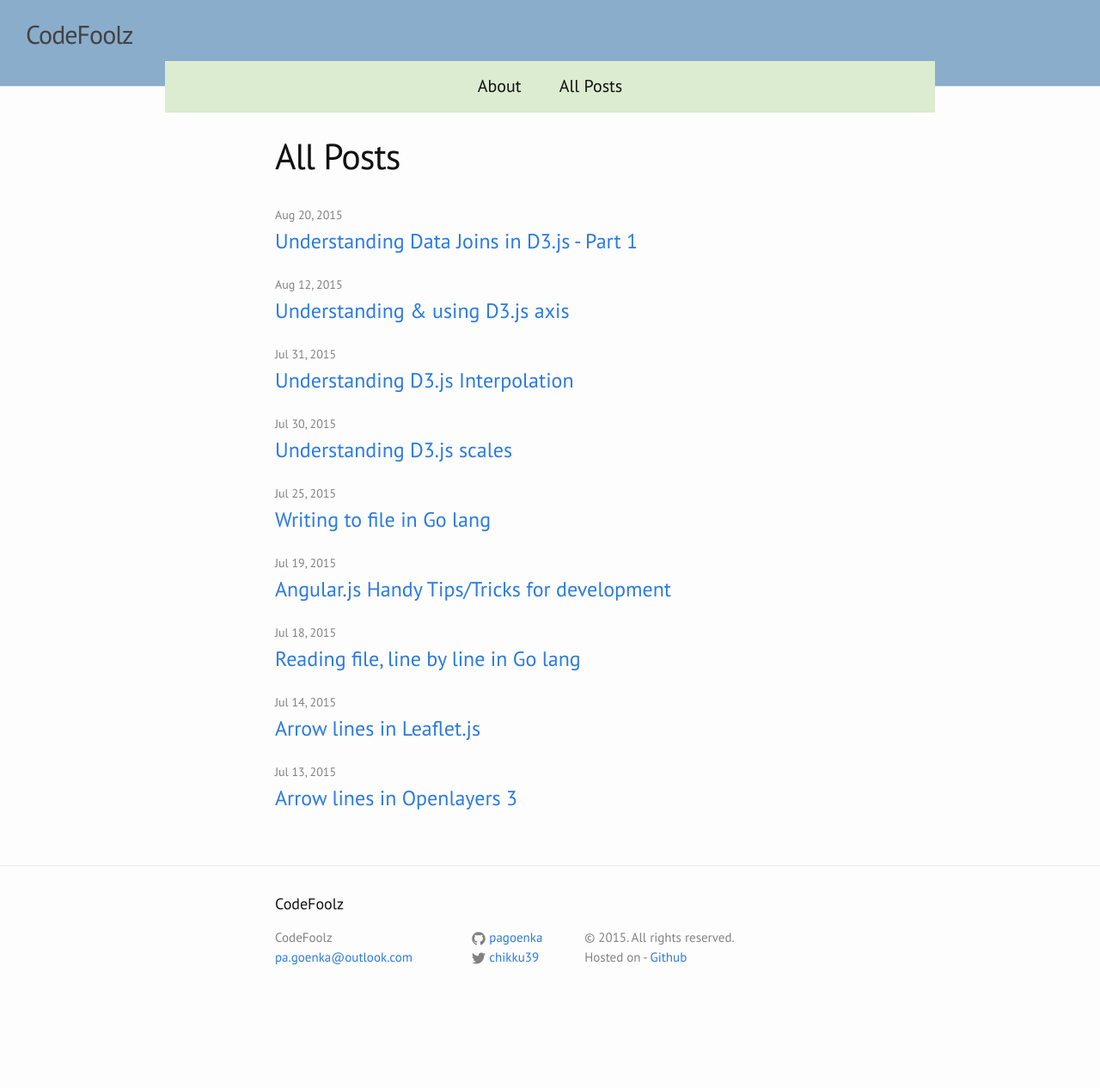
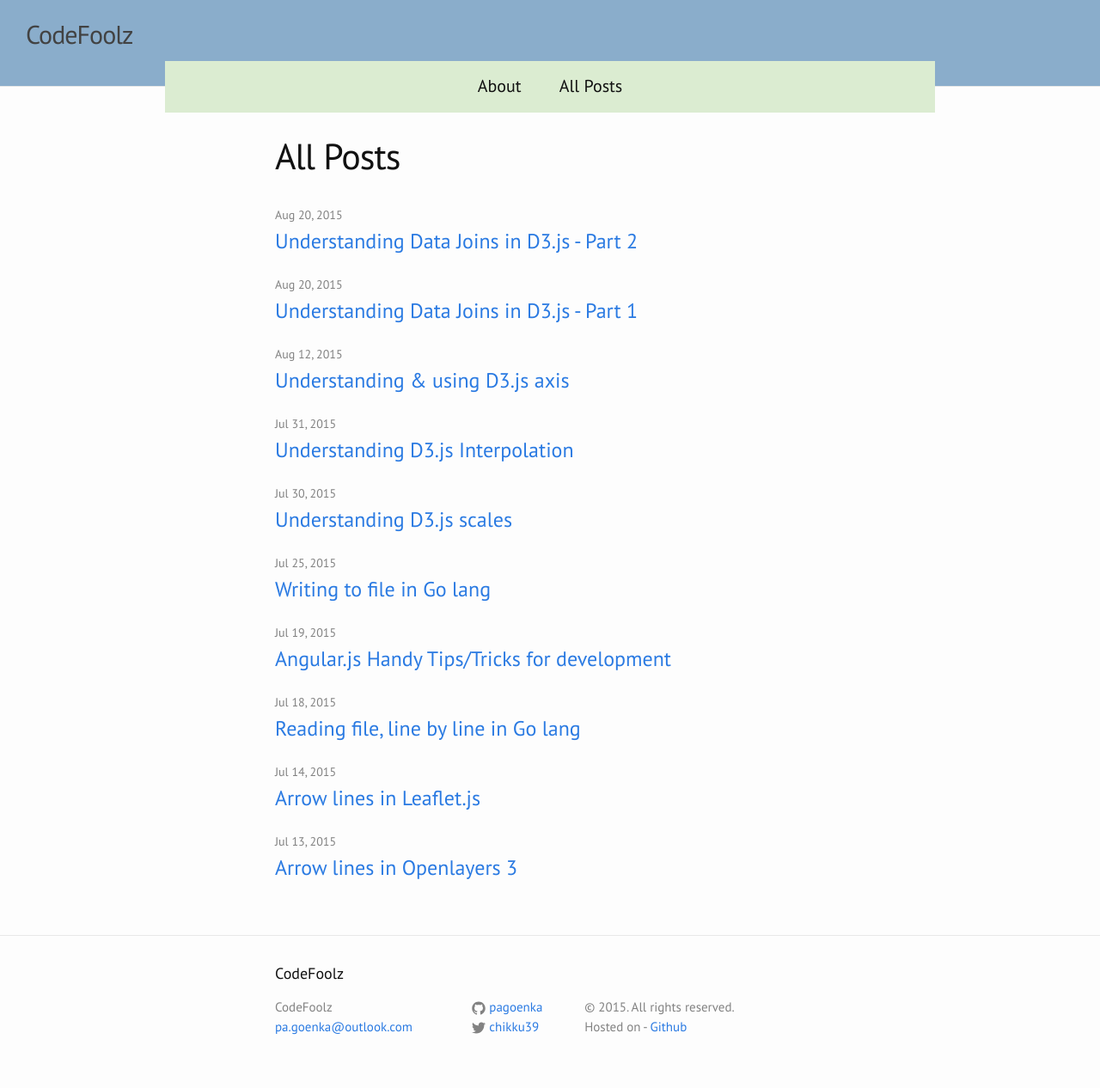
Before and after one commit to pagoenka/pagoenka.github.io, a Jekyll site: the page built from all-post.md, in a window 1280 px wide. Shown: the whole page at 86% size. Built offline with Jekyll 4.4.1, drawn with Linux system fonts in a browser that asks for light colours; before the commit the page ends 1185 px from its top, so only the background shows below that; some of the changed lines change nothing that is shown.

Commit message:
data joins part 2

```diff
--- a/_posts/2015-08-20-Understanding-data-joins-d3js-part1.markdown
+++ b/_posts/2015-08-20-Understanding-data-joins-d3js-part1.markdown
@@ -3,7 +3,7 @@ layout: post
 title:  "Understanding Data Joins in D3.js - Part 1"
 date:   2015-08-20 11:00:00
 categories: blog javascript
-tags: javascript d3.js charts datajoins
+tags: javascript d3.js d3 charts datajoins databinding
 comments: true
 ---
 
@@ -175,7 +175,7 @@ This call to data does few things -
 
  - like we saw above, it joins the data with elements based on index
 
- - it returns the *selection of element* for which data has been joined, so in [Case 1]({{page.url}}#case1) we will get selection of 3 divs, in [Case 2]({{page.url}}#case2) we get selection of 3 divs & not 4, in [Case 3]({{page.url}}#case3) we get selection of 2 divs & not 3. These selections are called **Update** selection, and we captured it in variable *updateDivSelection*
+ - it returns the *selection of element (divs)* for which data has been joined, so in [Case 1]({{page.url}}#case1) we will get selection of 3 divs, in [Case 2]({{page.url}}#case2) we get selection of 3 divs & not 4, in [Case 3]({{page.url}}#case3) we get selection of 2 divs & not 3. These selections are called **Update** selection, and we captured it in variable *updateDivSelection*
 
  - if there are more number of elements in array passed compared to divs as in [Case 2]({{page.url}}#case2), it creates the placeholder div elements for these extra data elements, and you can access those using **enter()** call. This can be used to add new divs for the data element for which no div was available.
 
@@ -264,4 +264,4 @@ updateDivSelection.exit().remove();
 
 <iframe width="100%" height="300" src="//jsfiddle.net/codefoolz/5zfd88ay/embedded/result,js,html,css/" allowfullscreen="allowfullscreen" frameborder="0"></iframe>
 
-So this explains how data, enter and exit works, we will see some further details about key function and how to use object as data in part 2 of this article, hope this cleared basics of Data joins in d3.js.
+So this explains how data, enter and exit works, we will see some further details about key function and how to use object as data in [part 2]({% post_url 2015-08-20-Understanding-data-joins-d3js-part2 %}) of this article, hope this cleared basics of Data joins in d3.js.
--- /dev/null
+++ b/_posts/2015-09-23-Understanding-data-joins-d3js-part2.markdown
@@ -0,0 +1,503 @@
+---
+layout: post
+title:  "Understanding Data Joins in D3.js - Part 2"
+date:   2015-08-20 11:00:00
+categories: blog javascript
+tags: javascript d3.js d3 charts datajoins databinding
+comments: true
+---
+
+So in my previous post [Understanding Data Joins in D3.js - Part 1]({% post_url 2015-08-20-Understanding-data-joins-d3js-part1 %})  we saw basics of Data joins, here we will see some more details but first a quick recap-
+
+**Quick recap -**
+
+- use data() to assign data to elements, it returns the collection of element for which corresponding data was present, called as update selection
+- by default data mapping i.e assigning data to element is done based on index of data and element
+- enter() returns you collection of (placeholder) elements for which data was present but no element was found in dom, and this can be used to create new elements in dom using append()
+- exit() return you collection of elements for which no corresponding data was present but element was there in dom, and this can be used to remove such elements using remove()
+
+
+Keeping above things in mind consider now we have data as this -
+
+{% highlight javascript%}
+ var dataArray = [
+	{value : 'one', color:'red', width: 100},
+	{value: 'two', color:'green', width: 200},
+	{value: 'three', color:'blue', width: 150},
+	{value: 'four', color:'yellow', width: 300}
+]
+{% endhighlight %}
+
+Each object in array has properties - **value, color and width**, we will use these to plot divs.
+Now say initially we dont have any divs present in body -
+
+{% highlight html%}
+<!-- no div elements initially -->
+<body>
+
+</body>
+{% endhighlight %}
+
+And we want to div for each object in array, that should be easy right?, we know we can use enter() function for cases where we dont have corresponding elements and append those, lets do that -
+
+{% highlight javascript%}
+ function render(data) {
+ 	//First use data function and pass data
+	var updateDivSelection = d3.select('body').selectAll('div').
+		data(data);
+	//But updateDivSelection will be empty
+
+	//Use enter to append the divs
+	var enterDivSelection = updateDivSelection.enter().
+		append('div').
+		text('div');
+}
+
+//Calling render function and passing the data
+render(dataArray);
+{% endhighlight %}
+
+Working example -
+
+<iframe width="100%" height="300" src="//jsfiddle.net/codefoolz/bry3gjsm/embedded/result,js,html,css/" allowfullscreen="allowfullscreen" frameborder="0"></iframe>
+
+This works as expected, but we haven't used the data from object for text and stylling div. Lets do that -
+
+{% highlight javascript%}
+ function render(data) {
+ 	//First use data function and pass data
+	var updateDivSelection = d3.select('body').selectAll('div').
+		data(data);
+	//But updateDivSelection will be empty
+
+	//Use enter to append the divs
+	var enterDivSelection = updateDivSelection.enter().
+		append('div').
+		text(function(d) { return d.value }).  //for inner text
+		style({
+			'background-color': function(d){ return d.color },
+			'width': function(d){ return d.width + 'px' }
+		}); //For stylling of div
+}
+
+//Calling render function and passing the data
+render(dataArray);
+{% endhighlight %}
+
+Here if you observe we have used [text()](https://github.com/mbostock/d3/wiki/Selections#text) and [style()](https://github.com/mbostock/d3/wiki/Selections#style) functions for text and stylling of divs, and to which we pass functions to extract value from object.
+
+{% highlight javascript%}
+	text(function(d) { return d.value })
+{% endhighlight %}
+
+{% highlight javascript%}
+style({
+	'background-color': function(d){ return d.color },
+	'width': function(d){ return d.width + 'px' }
+})
+{% endhighlight %}
+
+Here in **'d'** in function parameter is complete object corresponding to the element, and the we use that object to extract what we want from it.
+
+{% highlight javascript%}
+{ value: 'anyValue', color:'anyColor', width: anyWidth }
+{% endhighlight%}
+
+Lets see this in action -
+
+<iframe width="100%" height="300" src="//jsfiddle.net/codefoolz/L8qqyjdg/embedded/result,js,html,css/" allowfullscreen="allowfullscreen" frameborder="0"></iframe>
+
+**Note -** We could have combined data & enter statements like -
+
+{% highlight javascript%}
+
+	var updateDivSelection = d3.select('body').selectAll('div').
+		data(data).
+		enter().
+		append('div').
+		text(function(d) { return d.value }).
+		style({
+		'background-color': function(d){ return d.color },
+		'width': function(d){ return d.width + 'px' }
+		});
+}
+
+{% endhighlight %}
+
+and still this would have worked but as a practice always keep the reference of returning value of data() and enter() like we did above using **'updateDivSelection'** and **'enterDivSelection**, we will see its advantage shortly.
+
+Lets say we are using some real time data and our **dataArray** keeps updating after 1 sec and you want these changes should be reflected on the Dom, by update we mean either of these can happen -
+
+ - <h4 id="case1"><a>Case 1</a></h4> New object can be added to array
+ - <h4 id="case2"><a>Case 2</a></h4> Object can be removed from array
+ - <h4 id="case3"><a>Case 3</a></h4> For existing objects in array, only **width** can be updated
+
+  Then how to reflect this changes on dom, for this there can be two approaches -
+
+ - Simple one would be to remove all the divs and re-render using new updated data
+ - Execute update cycle (i.e change of width) only on existing data elements, execute append cycle for newly added data and remove cycle div for removed data.
+
+**First approach** is simple and straight forward, but its costly & not performace friendly if you have large amount of data and complex UI so should not be used.
+
+**Second approach** a bit tricky to understand, and does not always guarantee to give you high performance in each case compared to first approach, this approach helps to optimise in case where you are just updating few properties of existing data object, like we are just updating *'width'* here
+
+But if you are changing each value or most of the values of object in data then this will similar as if you are rendering elements again and therby very similar to first approach. (Still only difference here will be you will using same divs again rather than creating new as in first approach)
+
+Or in case where you are removing almost all previous object and adding new object to array, then again it becomes almost similar to first approach, so you will not see a tremendous performace change in these cases.
+
+But then how to implement **Second approach**??, remember **data()** gives us updated element collection, **enter()** gives us new element (placeholder) collection and **exit()** gives us removed element collection, by using these we can achieve that.
+
+But now you will ask aren't we using it already? Yes we are, but we need to change our writing way a bit to achieve optimisation.
+
+We will update dataArray after 1 sec and then will call **render** function again. Wait a second, calling render function again??? doesn't this sound like **First approach**, no we are not removing previous divs before calling render again. This is where beauty lies, d3 will execute update cycle on existing element only rather that removing and recreating all divs again.
+
+Lets see how
+
+[Case 1]({{page.url}}#case1) -
+
+Lets just add new object to dataArray and call the render again -
+
+{% highlight javascript%}
+
+ function render(data) {
+ 	//First use data function and pass data
+	var updateDivSelection = d3.select('body').selectAll('div').
+		data(data);
+	//But updateDivSelection will be empty
+
+	//Use enter to append the divs
+	var enterDivSelection = updateDivSelection.enter().
+		append('div').
+		text(function(d) { return d.value }).  //for inner text
+		style({
+			'background-color': function(d){ return d.color },
+			'width': function(d){ return d.width + 'px' }
+		}); //For stylling of div
+}
+
+//Calling render function and passing the data
+render(dataArray);
+
+//Updating data after 1 sec and calling render again
+setTimeout(function() {
+	//push new object in dataArray
+	dataArray.push({value: 'five', color:'grey', width: 350});
+	//call render again
+	render(dataArray);
+},1000);
+{% endhighlight %}
+
+<iframe width="100%" height="300" src="//jsfiddle.net/codefoolz/6397qork/embedded/result,js,html,css/" allowfullscreen="allowfullscreen" frameborder="0"></iframe>
+
+This was easy, we kept all of our previous code as it is, and 5th div was added. Re-run fiddle if you missed to see update.
+
+[Case 2]({{page.url}}#case2) -
+
+Lets just remove last object from dataArray and call the render again, but only this will be sufficient?? **no**, we haven't used **exit()** function to remove extra div, we will do it as -
+
+{% highlight javascript%}
+
+ function render(data) {
+ 	...
+ 	...
+
+ 	//Using exit to remove extra divs
+ 	updateDivSelection.exit().remove();
+}
+
+//Calling render function and passing the data
+render(dataArray);
+
+//Updating data after 1 sec and calling render again
+setTimeout(function() {
+	//remove last object from dataArray
+	dataArray.pop();
+	//call render again
+	render(dataArray);
+},1000);
+
+{% endhighlight %}
+
+Working example -
+
+<iframe width="100%" height="300" src="//jsfiddle.net/codefoolz/kuw0aLgo/embedded/result,js,html,css/" allowfullscreen="allowfullscreen" frameborder="0"></iframe>
+
+This was also easy and simple, now lets move on to last case of updating width.
+
+[Case 3]({{page.url}}#case3) -
+
+Lets just update **width** of first object of dataArray and call render again, will this do what we want?? **no**, why because we are stylling div on enter() function not on data() function-
+
+{% highlight javascript%}
+var enterDivSelection = updateDivSelection.enter().
+		append('div').
+		text(function(d) { return d.value }).  //for inner text
+		style({
+			'background-color': function(d){ return d.color },
+			'width': function(d){ return d.width + 'px' }
+		}); //For stylling of div
+
+{% endhighlight %}
+
+so even if data() get some updates for div it will not reflect, what to do then? should we move style function call from *enter* to *data* ? then what will happen to newly added divs, they will not have *width* and *background-color*, **initially**, you can try it out. So should we have style() for both *enter* and *data* ?, lets just do that and see if it works -
+
+{% highlight javascript%}
+
+ function render(data) {
+ 	//First use data function and pass data
+	var updateDivSelection = d3.select('body').selectAll('div').
+		data(data).
+		style({
+			'background-color': function(d){ return d.color },
+			'width': function(d){ return d.width + 'px' }
+		}); //calling style on data as well
+
+	//Use enter to append the divs
+	var enterDivSelection = updateDivSelection.enter().
+		append('div').
+		text(function(d) { return d.value }).  //for inner text
+		style({
+			'background-color': function(d){ return d.color },
+			'width': function(d){ return d.width + 'px' }
+		}); //For stylling of div
+}
+
+//Calling render function and passing the data
+render(dataArray);
+
+//Updating data after 1 sec and calling render again
+setTimeout(function() {
+	//update first object width
+	dataArray[0].width = '400';
+	//call render again
+	render(dataArray);
+},1000);
+{% endhighlight %}
+
+Working example -
+
+<iframe width="100%" height="300" src="//jsfiddle.net/codefoolz/Lewnusg0/embedded/result,js,html,css/" allowfullscreen="allowfullscreen" frameborder="0"></iframe>
+
+This works well, but we had to repeat same code twice, thats not good how to address that??
+
+D3.js gives you one more way to deal with it, if you read [enter](https://github.com/mbostock/d3/wiki/Selections#enter) details, it reads -
+
+**The enter selection merges into the update selection when you append or insert.**
+
+That means after calling enter(), the data selection i.e *updateDivSelection* for us above will hold references for both updated and newly added div, and you can use this feature, so that you don't have to repeat code again, lets see how we do that -
+
+
+{% highlight javascript%}
+
+ function render(data) {
+ 	//First use data function and pass data
+	var updateDivSelection = d3.select('body').selectAll('div').
+		data(data);
+	//Not calling style function here
+
+	//Use enter to append the divs
+	var enterDivSelection = updateDivSelection.enter().
+		append('div').
+		text(function(d) { return d.value });  //for inner text
+	//Not calling style function here as well
+
+	//Use updateDivSelection now, which holds collection of both newly added
+	// and updated divs and call style on it
+	updateDivSelection.
+	style({
+			'background-color': function(d){ return d.color },
+			'width': function(d){ return d.width + 'px' }
+		});
+}
+
+		...
+{% endhighlight %}
+
+Working example -
+
+<iframe width="100%" height="300" src="//jsfiddle.net/codefoolz/hb9gna15/embedded/result,js,html,css/" allowfullscreen="allowfullscreen" frameborder="0"></iframe>
+
+This gives us idea how we should write our code using d3.js, always use update selection
+after **enter()** for properties which can change. And that's why I said earlier, its good to keep references of data() and enter() return values.
+
+Now we will see last part of the data join series i.e **key functions**, now suppose say I remove **first** object of dataArray by using **shift()** function and will call render again, what ideally should happen is div with text 'one' should disappear, right? lets try that -
+
+<iframe width="100%" height="300" src="//jsfiddle.net/codefoolz/3tv1ekp2/embedded/result,js,html,css/" allowfullscreen="allowfullscreen" frameborder="0"></iframe>
+
+But here we see that instead of div with text 'one', div with text 'four' was removed, why so?
+As we discussed in first part data join by default happens on basis of index, because of that, this thing is happening. Let dig in a bit -
+
+Initially there were no divs so join would be like -
+
+<table>
+  <thead>
+    <tr>
+      <th>Index</th>
+      <th>Dom Element</th>
+      <th>Array Element</th>
+    </tr>
+  </thead>
+  <tbody>
+    <tr>
+      <td>1</td>
+      <td>(Placeholder First div)</td>
+      <td>{value : 'one', color:'red', width: 100}</td>
+    </tr>
+    <tr>
+      <td>2</td>
+      <td>(Placeholder Second div)</td>
+      <td>{value: 'two', color:'green', width: 200},</td>
+    </tr>
+    <tr>
+      <td>3</td>
+      <td>(Placeholder Third div)</td>
+      <td>{value: 'three', color:'blue', width: 150},</td>
+    </tr>
+    <tr>
+      <td>4</td>
+      <td>(Placeholder Fourth div)</td>
+      <td>{value: 'four', color:'yellow', width: 300}</td>
+    </tr>
+  </tbody>
+</table>
+
+After we append the divs using **enter()** then join would be on index based and will look like
+
+<table>
+  <thead>
+    <tr>
+      <th>Index</th>
+      <th>Dom Element</th>
+      <th>Array Element</th>
+    </tr>
+  </thead>
+  <tbody>
+    <tr>
+      <td>1</td>
+      <td> &lt;div&gt; one &lt;/div&gt;</td>
+      <td>{value : 'one', color:'red', width: 100}</td>
+    </tr>
+    <tr>
+      <td>2</td>
+      <td> &lt;div&gt; two &lt;/div&gt;</td>
+      <td>{value: 'two', color:'green', width: 200}</td>
+    </tr>
+    <tr>
+      <td>3</td>
+      <td> &lt;div&gt; three &lt;/div&gt;</td>
+      <td>{value: 'three', color:'blue', width: 150}</td>
+    </tr>
+    <tr>
+      <td>4</td>
+      <td> &lt;div&gt; four &lt;/div&gt;</td>
+      <td>{value: 'four', color:'yellow', width: 300}</td>
+    </tr>
+  </tbody>
+</table>
+
+Then after 1 sec. we remove first object from dataArray using shift and it looks like -
+
+{% highlight javascript%}
+ var dataArray = [
+	{value: 'two', color:'green', width: 200},
+	{value: 'three', color:'blue', width: 150},
+	{value: 'four', color:'yellow', width: 300}
+]
+{% endhighlight %}
+
+After calling render again data would be joined again, based on index and will look like -
+
+<table>
+  <thead>
+    <tr>
+      <th>Index</th>
+      <th>Dom Element</th>
+      <th>Array Element</th>
+    </tr>
+  </thead>
+  <tbody>
+    <tr>
+      <td>1</td>
+      <td> &lt;div&gt; one &lt;/div&gt;</td>
+      <td>{value: 'two', color:'green', width: 200}</td>
+    </tr>
+    <tr>
+      <td>2</td>
+      <td> &lt;div&gt; two &lt;/div&gt;</td>
+      <td>{value: 'three', color:'blue', width: 150}</td>
+    </tr>
+    <tr>
+      <td>3</td>
+      <td> &lt;div&gt; three &lt;/div&gt;</td>
+      <td>{value: 'four', color:'yellow', width: 300}</td>
+    </tr>
+    <tr>
+      <td>4</td>
+      <td> &lt;div&gt; four &lt;/div&gt;</td>
+      <td class="highlightEmpty"></td>
+    </tr>
+  </tbody>
+</table>
+
+
+So upadate selection would of size 3 and enter selection of size 0, and after enter selection we are just updating width and color, no text change we are doing, that why text remains same, and exit selection of size 1 and fourth div gets removed rather than first.
+
+Then how to fix this??, this all is happening only beacause of join is happening based on index rather than some other key, to do that we use **Key Function** as-
+
+{% highlight javascript%}
+
+ function render(data) {
+ 	//First use data function and pass data
+
+ 	//Note here using key function in data() call
+	var updateDivSelection = d3.select('body').selectAll('div').
+		data(data, function(d) { return d.value}); //Passing key function
+
+	...
+{% endhighlight%}
+
+Here we are using **value** as joining constraint, so that whenever next time join happens it should be based on *value*, if only *value* matches then only join else don't, this is very similar to one-to-one table join in relational DB based on some constraint (join table_one with table_two where table_one.key1 == table_two.key2).
+
+So after this, join would look like -
+
+<table>
+  <thead>
+    <tr>
+      <th>Index</th>
+      <th>Dom Element</th>
+      <th>Array Element</th>
+    </tr>
+  </thead>
+  <tbody>
+    <tr>
+      <td>1</td>
+      <td> &lt;div&gt; one &lt;/div&gt;</td>
+      <td class='highlightEmpty'></td>
+    </tr>
+    <tr>
+      <td>2</td>
+      <td> &lt;div&gt; two &lt;/div&gt;</td>
+      <td>{value: 'two', color:'green', width: 200}</td>
+    </tr>
+    <tr>
+      <td>3</td>
+      <td> &lt;div&gt; three &lt;/div&gt;</td>
+      <td>{value: 'three', color:'blue', width: 150}</td>
+    </tr>
+    <tr>
+      <td>4</td>
+      <td> &lt;div&gt; four &lt;/div&gt;</td>
+      <td>{value: 'four', color:'yellow', width: 300}</td>
+    </tr>
+  </tbody>
+</table>
+
+Testing this out -
+
+<iframe width="100%" height="300" src="//jsfiddle.net/codefoolz/2cLpoz39/embedded/result,js,html,css/" allowfullscreen="allowfullscreen" frameborder="0"></iframe>
+
+So this works as expected, in practice if you have data that always updates use key function to avoid such things.
+
+Now you must have got idea how to write chart which gets real time data and you need to reflect it on chart.
+
+This is all for **Data Joins**  in **d3.js**, hope it helped you to understand it.
```
